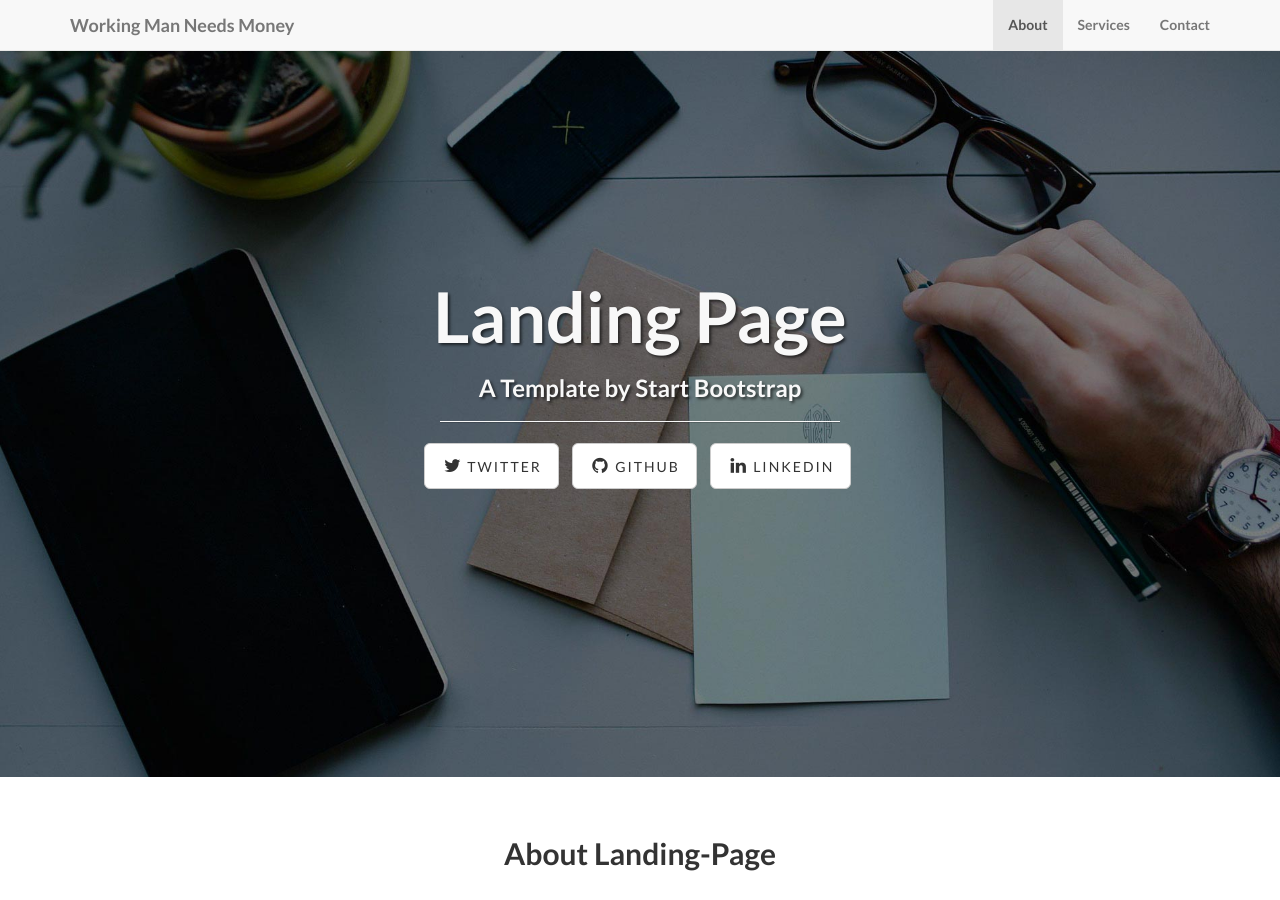
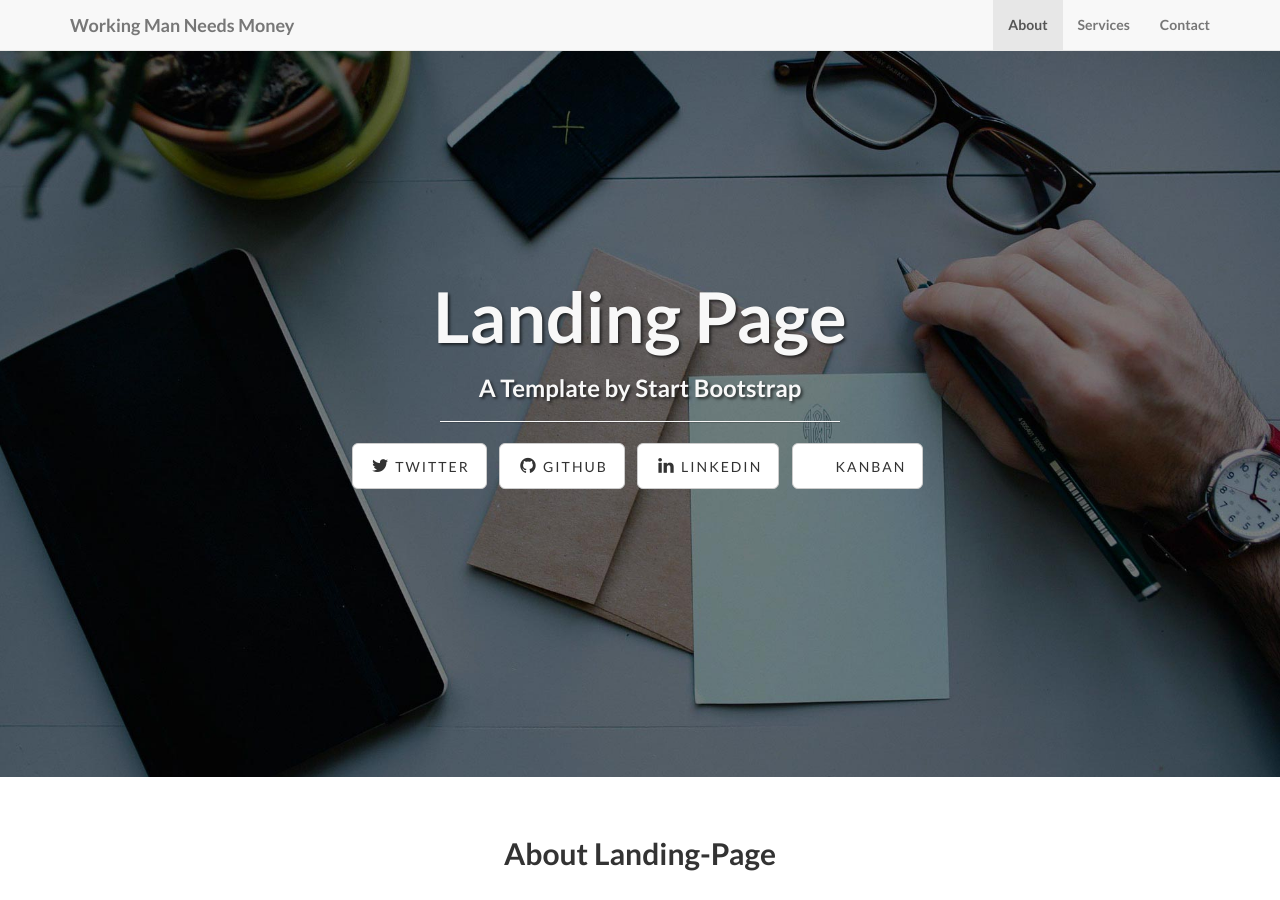
Before and after one commit to Working-Man-Needs-Money/WMNM, a Jekyll site: the page built from index.html, in a window 1280 px wide and 900 px high. Built offline with Jekyll 4.4.1, drawn with Linux system fonts in a browser that asks for light colours; nearby versions of some CDN libraries; library files that are not in the unit come from our copies.

Commit message:
added kanban and notion

```diff
--- a/_config.yml
+++ b/_config.yml
@@ -29,3 +29,7 @@
     url: https://github.com/Working-Man-Needs-Money/WMNM
   - title: linkedin
     url:
+  - title: notion
+    url: https://www.notion.so/1c1c40f3f82a8065b260ea9466e6668a?v=1c1c40f3f82a80259109000c3a257952
+    title: kanban
+    url: https://github.com/orgs/Working-Man-Needs-Money/projects/2/
```
Also changed, not shown: 1 other file.
